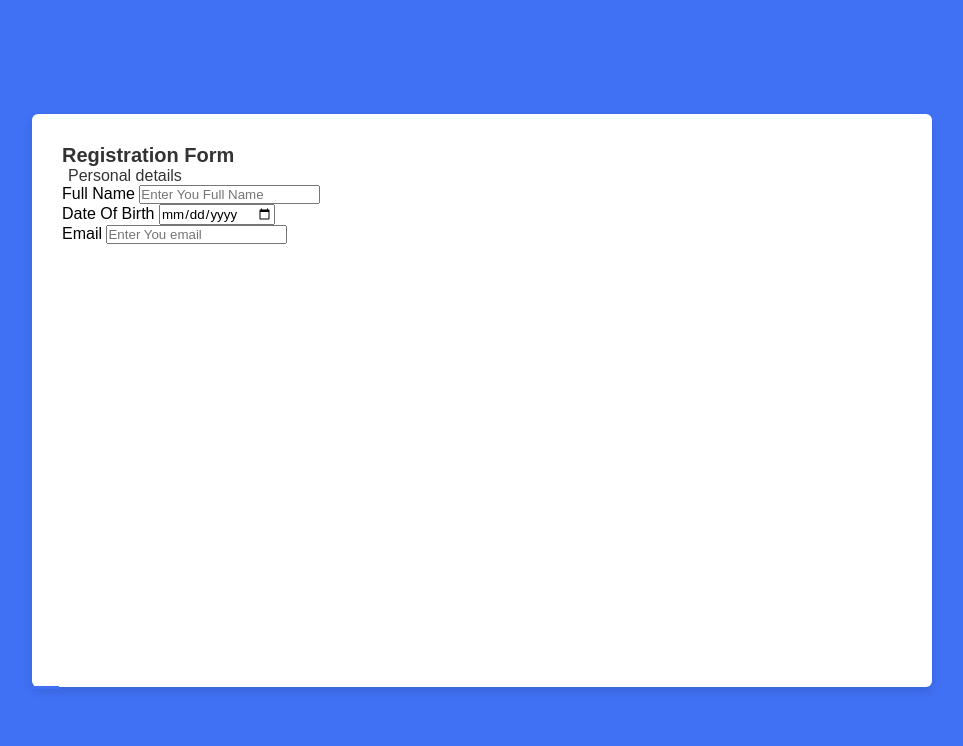
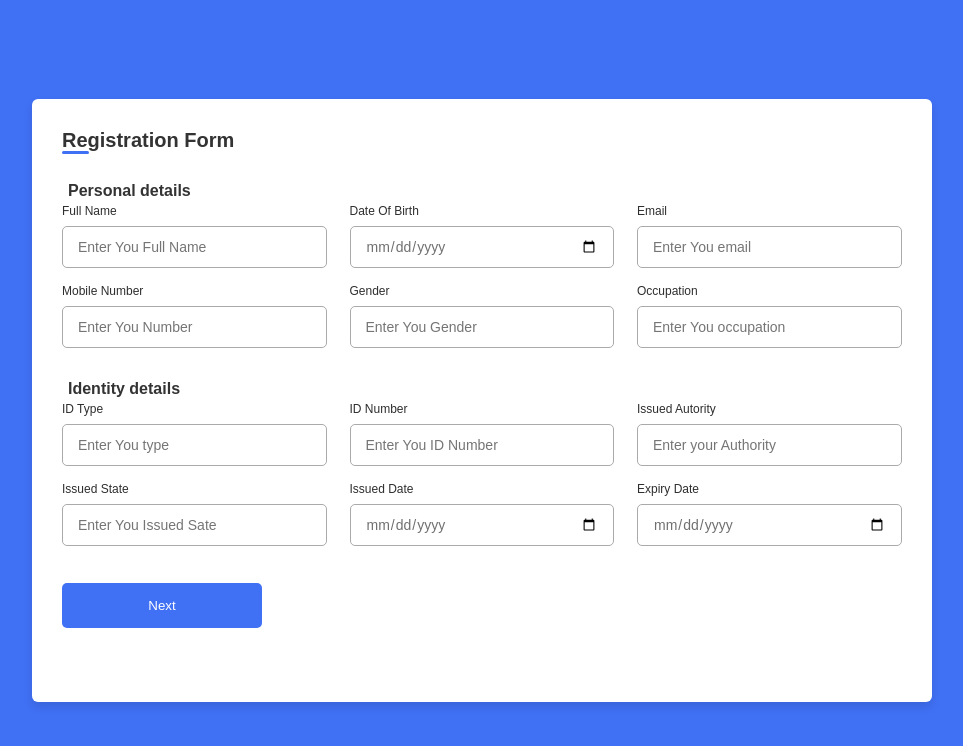
Before and after one commit to Luqmansaeed/Responsive-registration-form, a plain HTML site: page index.html in a window 1280 px wide. Shown: the whole page, without its empty margins (158-1121 px from the left). Drawn offline with Linux system fonts and the light colour scheme.

Commit message:
adding identity section

```diff
--- a/index.html
+++ b/index.html
@@ -1,33 +1,76 @@
 <!DOCTYPE html>
 <html lang="en">
   <head>
-    <meta charset="UTF-8">
-    <meta http-equiv="X-UA-Compatible" content="IE=edge">
-    <meta name="viewport" content="width=device-width, initial-scale=1.0">
-    <link rel="stylesheet" href="style.css">
+    <meta charset="UTF-8" />
+    <meta http-equiv="X-UA-Compatible" content="IE=edge" />
+    <meta name="viewport" content="width=device-width, initial-scale=1.0" />
+    <link rel="stylesheet" href="style.css" />
     <title>Document</title>
   </head>
   <body>
     <div class="container">
-        <header>Registration Form </header>
+      <header>Registration Form</header>
       <form>
         <div class="form">
-                <div class="personal-details">
+          <div class="details personal">
             <span class="title">Personal details</span>
             <div class="fields">
               <div class="input-field">
                 <label>Full Name</label>
-                            <input type="text" placeholder="Enter You Full Name" required>
+                <input type="text" placeholder="Enter You Full Name" required />
               </div>
               <div class="input-field">
                 <label>Date Of Birth</label>
-                            <input type="date" placeholder="Enter You Date of Birth" required>
+                <input type="date" placeholder="" required/>
               </div>
               <div class="input-field">
                 <label>Email</label>
-                            <input type="email" placeholder="Enter You email" required>
+                <input type="email" placeholder="Enter You email" required />
+              </div>
+              <div class="input-field">
+                <label>Mobile Number</label>
+                <input type="number" placeholder="Enter You Number" required />
+              </div>
+              <div class="input-field">
+                <label>Gender</label>
+                <input type="text" placeholder="Enter You Gender" required />
+              </div>
+              <div class="input-field">
+                <label>Occupation</label>
+                <input type="text" placeholder="Enter You occupation" required />
               </div>
             </div>
+          </div>
+
+          <div class="details ID">
+            <span class="title">Identity  details</span>
+            <div class="fields">
+              <div class="input-field">
+                <label>ID Type</label>
+                <input type="text" placeholder="Enter You type" required />
+              </div>
+              <div class="input-field">
+                <label>ID Number</label>
+                <input type="number" placeholder="Enter You ID Number" required/>
+              </div>
+              <div class="input-field">
+                <label>Issued Autority</label>
+                <input type="text" placeholder="Enter your Authority" required />
+              </div>
+              <div class="input-field">
+                <label>Issued State</label>
+                <input type="text" placeholder="Enter You Issued Sate" required />
+              </div>
+              <div class="input-field">
+                <label>Issued Date</label>
+                <input type="date" placeholder="Enter You issued date" required />
+              </div>
+              <div class="input-field">
+                <label>Expiry Date</label>
+                <input type="date" placeholder="Enter You Expiry Date" required />
+              </div>
+            </div>
+            <button class="nextBtn">Next</button>
           </div>
         </div>
       </form>
--- a/style.css
+++ b/style.css
@@ -22,10 +22,11 @@ body{
     margin: 0 15px;
     box-shadow: 0 5px 10px rgba(0, 0, 0, 0.1);
 }
-    .container header{
-        font-size: 20px;
-        font-weight: 600;
-        color: #333;
+.container header{
+    position: relative;
+    font-size: 20px;
+    font-weight: 600;
+    color: #333;
     }
 .container header::before{
     content: '';
@@ -34,19 +35,83 @@ body{
     bottom: -2px;
     height: 3px;
     width: 27px;
+    border-radius: 8px;
     background-color: #4070f4;
 }
 .container form{
     position: relative;
+    margin-top: 16px;
     min-height: 490px;
     background-color: #fff;
 }
 .container form .details{
-    margin-top: 10px;
+    margin-top: 30px;
+}
+.container form .details.ID{
+    margin-top: 20px;
 }
 .container form .title{
+    display: block;
+    margin-bottom: 8px;
     font-size: 16px;
+    font-weight: 600;
+    margin: 0 6px;
+    color: #333;
+}
+.container form .fields{
+    display: flex;
+    align-items: center;
+    justify-content: space-between;
+    flex-wrap: wrap;
+}
+form .fields .input-field{
+    display: flex;
+    width: calc(100% / 3 - 15px);
+    flex-direction: column;
+    margin: 4px 0 ;
+}
+.input-field label{
+    font-size: 12px;
     font-weight: 500;
-    margin: 0 6px;
-    color: #333 ;
+    color: #2e2e2e;
+
 }
+.input-field input{
+    outline: none;
+    font-size: 14px;
+    font-weight: 400;
+    color: #333;
+    border-radius: 5px;
+    border: 1px solid #aaa;
+    padding: 0 15px;
+    height: 42px;
+    margin: 8px 0;
+}
+.input-field input:is(:focus, :valid){
+    box-shadow: 0 3px 6px rgba(0, 0, 0, 0.13);
+}
+.input-field input[type="date"]{
+    color: #707070;
+}
+.input-field input[type="text"]:valid{
+    color: #333;
+}
+.container form button{
+    display: flex;
+    align-items: center;
+    justify-content: center;
+    height: 45px;
+    max-width: 200px;
+    width: 100%;
+    border: none;
+    outline: none;
+    color: #fff;
+    border-radius: 5px;
+    margin: 25px 0;
+    background-color: #4070f4;
+    cursor: pointer;
+    transition: all 0.3s linear;
+}
+form button:hover{
+    background-color: #20ab8b;
+}
```
Lines whose indentation alone changed are shown as unchanged.
